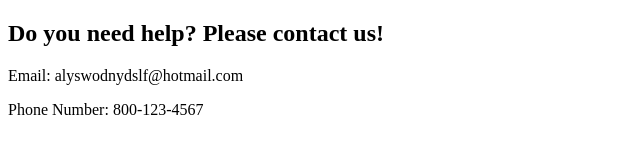
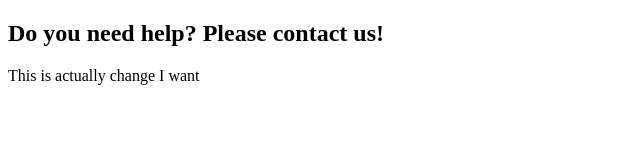
Before and after one commit to alynal0831/demo1, a plain HTML site: page contacts.html in a window 1280 px wide. Shown: the whole page, without its empty margins (0-640 px from the left). Drawn offline with Linux system fonts and the light colour scheme.

Commit message:
Exercise 1

```diff
--- a/contacts.html
+++ b/contacts.html
@@ -6,9 +6,6 @@
     <title>How to Contact Us</title>
 </head>
 <body>
-    <!--pretending someone else changed this file-->
     <h2>Do you need help? Please contact us!</h2>
-    <p>Email: alyswodnydslf@hotmail.com</p>
-    <p>Phone Number: 800-123-4567</p>
-</body>
+    <p>This is actually change I want</p>
 </html>
```
Also changed, not shown: index.html (+1 -0 lines).
